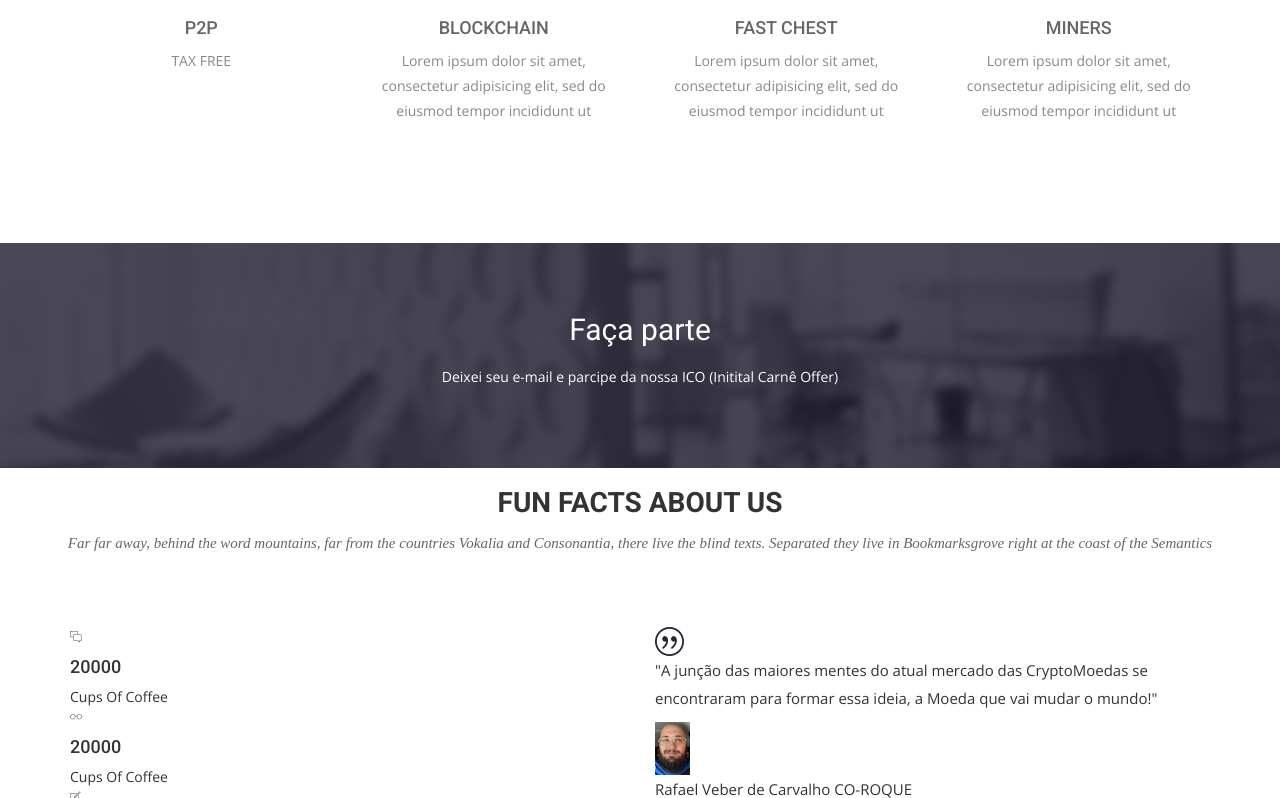
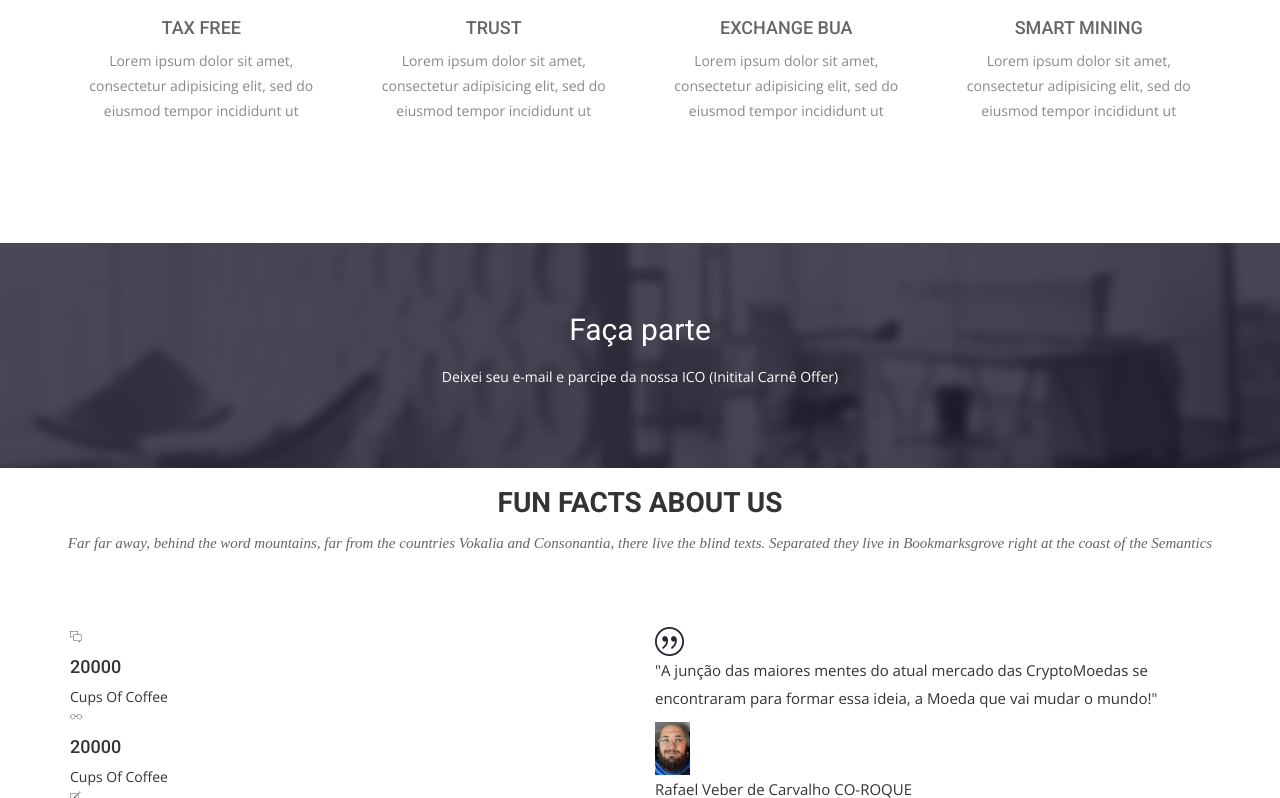
Before and after one commit to Rarfael/site, a plain HTML site: page index.html in a window 1280 px wide. Shown: the part 2290-3088 px from the top of the page. Drawn offline with nearby package versions, Linux system fonts and the light colour scheme; some packages are replaced by stand-ins of ours; files whose address does not match are found by name; a web font is replaced by a local one.

Commit message:
Correcting wrong texts

```diff
--- a/index.html
+++ b/index.html
@@ -144,28 +144,28 @@
           <div class="col-sm-6 col-md-3">
             <div class="service-item">
               <img src="img/service-icon/icon-01"></i>
-              <h4>P2P</h4>
-              <p>TAX FREE</p>
+              <h4>TAX FREE</h4>
+              <p>Lorem ipsum dolor sit amet, consectetur adipisicing elit, sed do eiusmod tempor incididunt ut </p>
             </div>
           </div>
           <div class="col-sm-6 col-md-3">
             <div class="service-item">
               <img src="img/service-icon/icon-02"></i>
-              <h4>BLOCKCHAIN</h4>
+              <h4>TRUST</h4>
               <p>Lorem ipsum dolor sit amet, consectetur adipisicing elit, sed do eiusmod tempor incididunt ut </p>
             </div>
           </div>
           <div class="col-sm-6 col-md-3">
             <div class="service-item">
               <img src="img/service-icon/icon-03"></i>
-              <h4>FAST CHEST</h4>
+              <h4>EXCHANGE BUA</h4>
               <p>Lorem ipsum dolor sit amet, consectetur adipisicing elit, sed do eiusmod tempor incididunt ut </p>
             </div>
           </div>
           <div class="col-sm-6 col-md-3">
             <div class="service-item">
               <img src="img/service-icon/icon-04"></i>
-              <h4>MINERS</h4>
+              <h4>SMART MINING</h4>
               <p>Lorem ipsum dolor sit amet, consectetur adipisicing elit, sed do eiusmod tempor incididunt ut </p>
             </div>
           </div>
```
